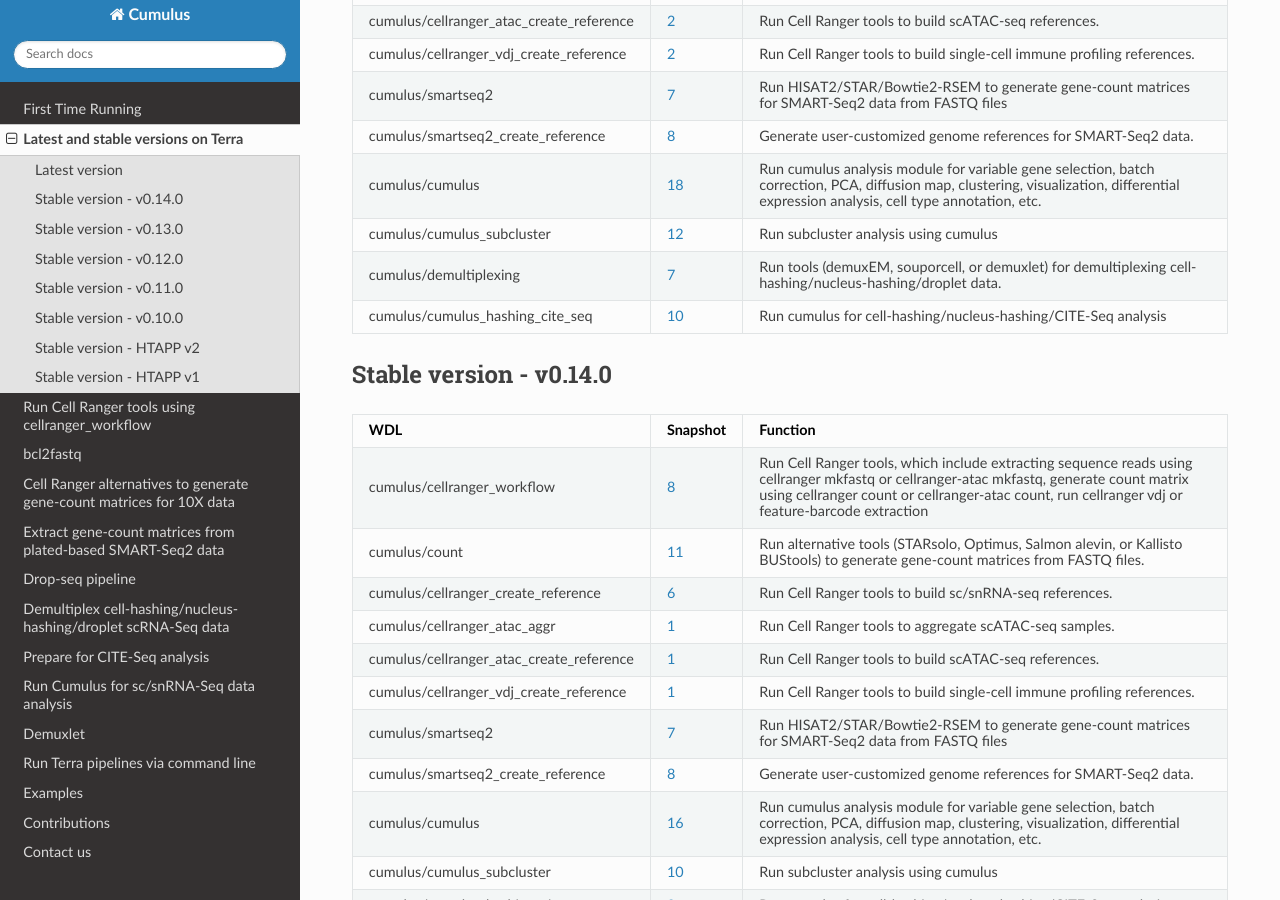
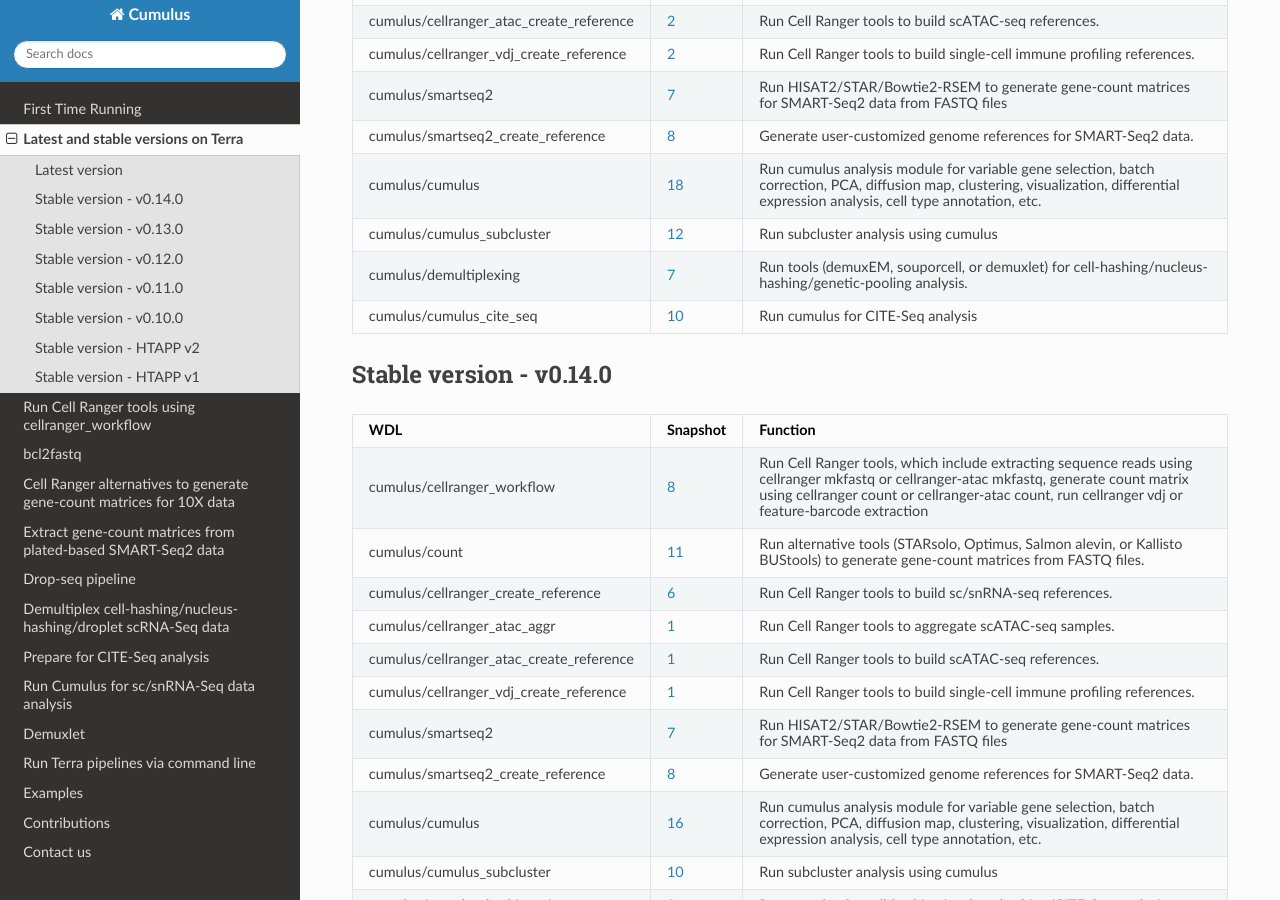
Before and after one commit to lilab-bcb/cumulus, a Sphinx documentation site: the page built from docs/versions.rst, in a window 1280 px wide and 900 px high, scrolled down 512 px. Built offline with Sphinx 7.4.7 and the Read the Docs theme 2.0.0, drawn with Linux system fonts in a browser that asks for light colours.

Commit message:
update docs

```diff
--- a/docs/versions.rst
+++ b/docs/versions.rst
@@ -46,10 +46,10 @@ Latest version
 	  - Run subcluster analysis using cumulus
 	* - cumulus/demultiplexing
 	  - `7 <https://portal.firecloud.org/?return=terra#methods/cumulus/demultiplexing/7>`_
-	  - Run tools (demuxEM, souporcell, or demuxlet) for demultiplexing cell-hashing/nucleus-hashing/droplet data.
-	* - cumulus/cumulus_hashing_cite_seq
-	  - `10 <https://portal.firecloud.org/?return=terra#methods/cumulus/cumulus_hashing_cite_seq/10>`_
-	  - Run cumulus for cell-hashing/nucleus-hashing/CITE-Seq analysis
+	  - Run tools (demuxEM, souporcell, or demuxlet) for cell-hashing/nucleus-hashing/genetic-pooling analysis.
+	* - cumulus/cumulus_cite_seq
+	  - `10 <https://portal.firecloud.org/?return=terra#methods/cumulus/cumulus_cite_seq/1>`_
+	  - Run cumulus for CITE-Seq analysis
 
 Stable version - v0.14.0
 ^^^^^^^^^^^^^^^^^^^^^^^^^
```
